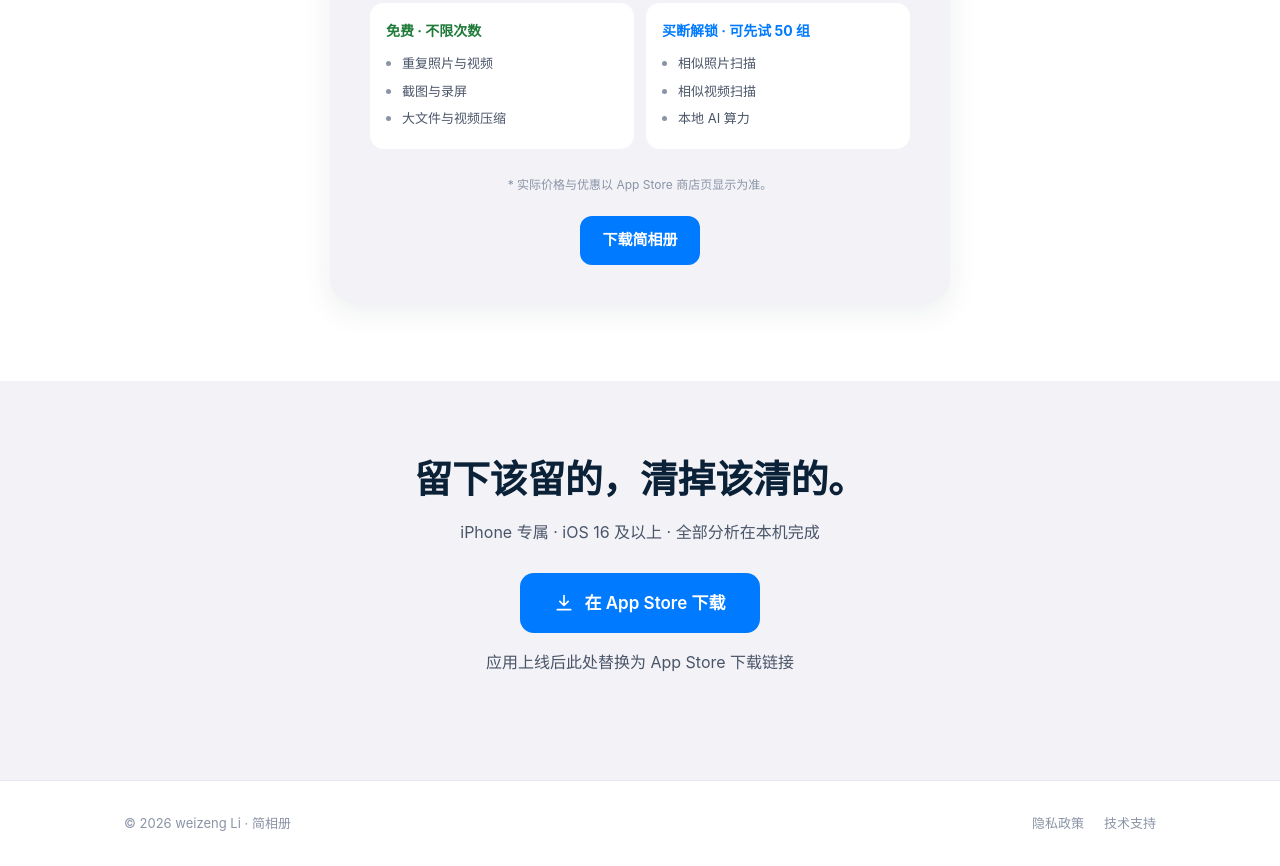
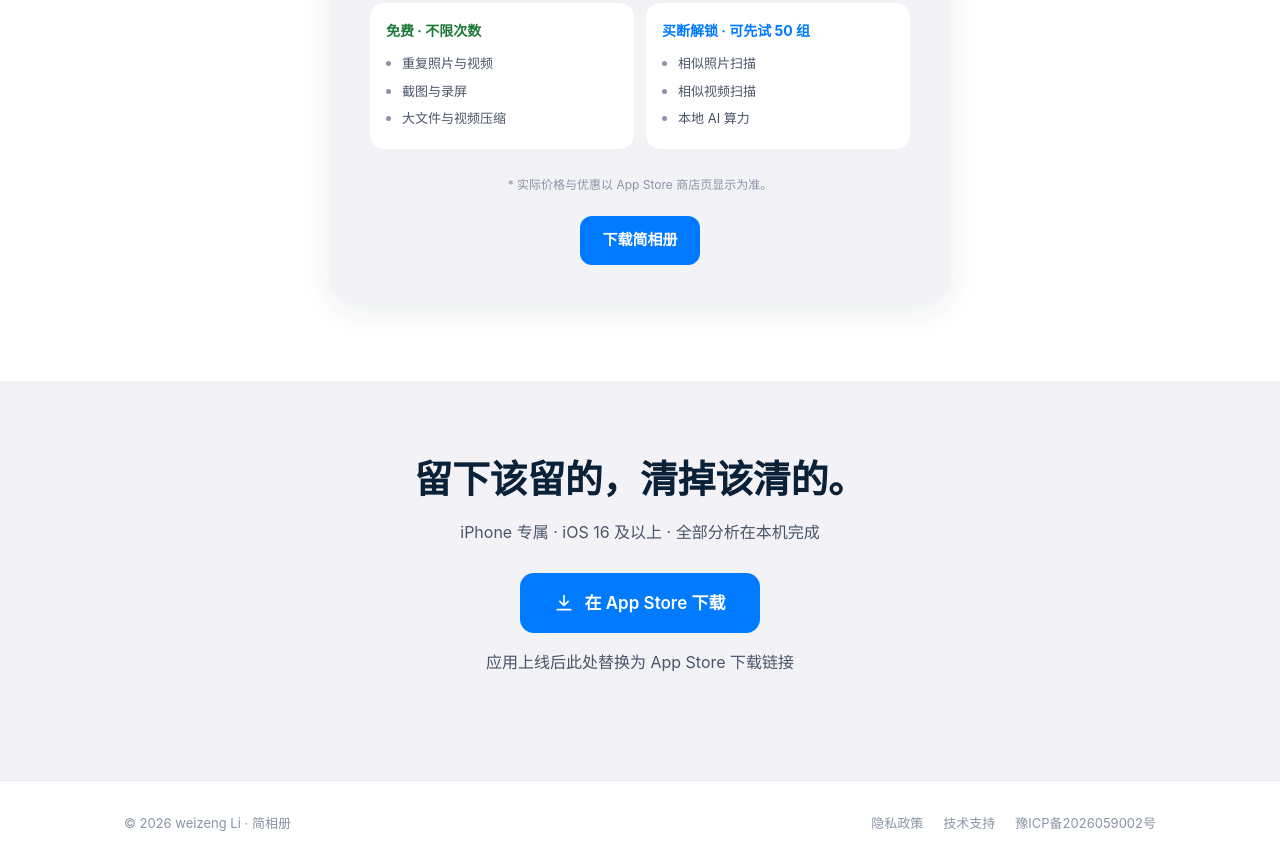
Before and after one commit to hustliweizeng/keepsake-legal, a plain HTML site: page index.html in a window 1280 px wide. Shown: the part 3309-4175 px from the top of the page. Drawn offline with Linux system fonts and the light colour scheme.

Commit message:
feat: 页脚加 ICP 备案号（链接工信部 beian.miit.gov.cn）
用户拍板加；号码按用户通报填写，App 备案完整号（含 -XA 后缀）确认后如有出入再改

```diff
--- a/index.html
+++ b/index.html
@@ -495,6 +495,7 @@
     <div class="foot-links">
       <a href="privacy.html" target="_blank" rel="noopener"><span lang-zh>隐私政策</span><span lang-en>Privacy</span></a>
       <a href="support.html" target="_blank" rel="noopener"><span lang-zh>技术支持</span><span lang-en>Support</span></a>
+      <a href="https://beian.miit.gov.cn/" target="_blank" rel="noopener">豫ICP备2026059002号</a>
     </div>
   </div>
 </footer>
```
